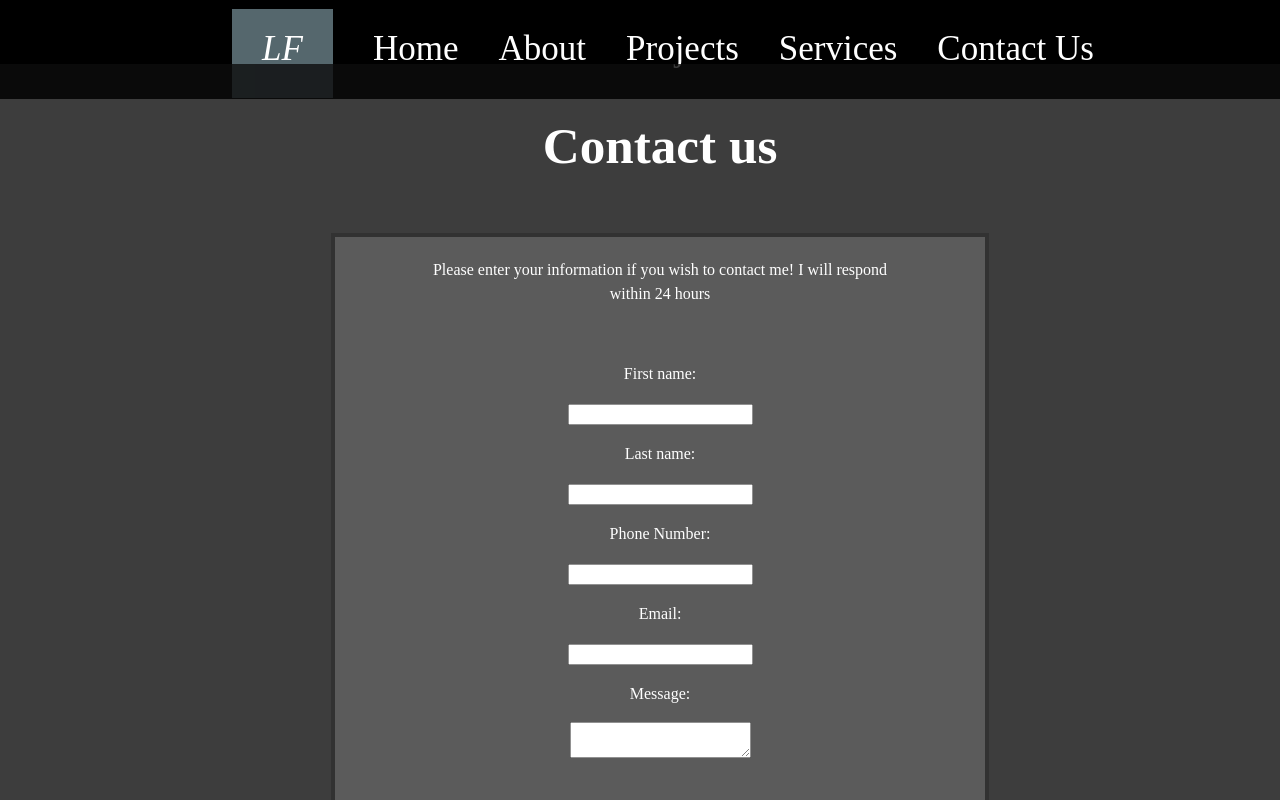
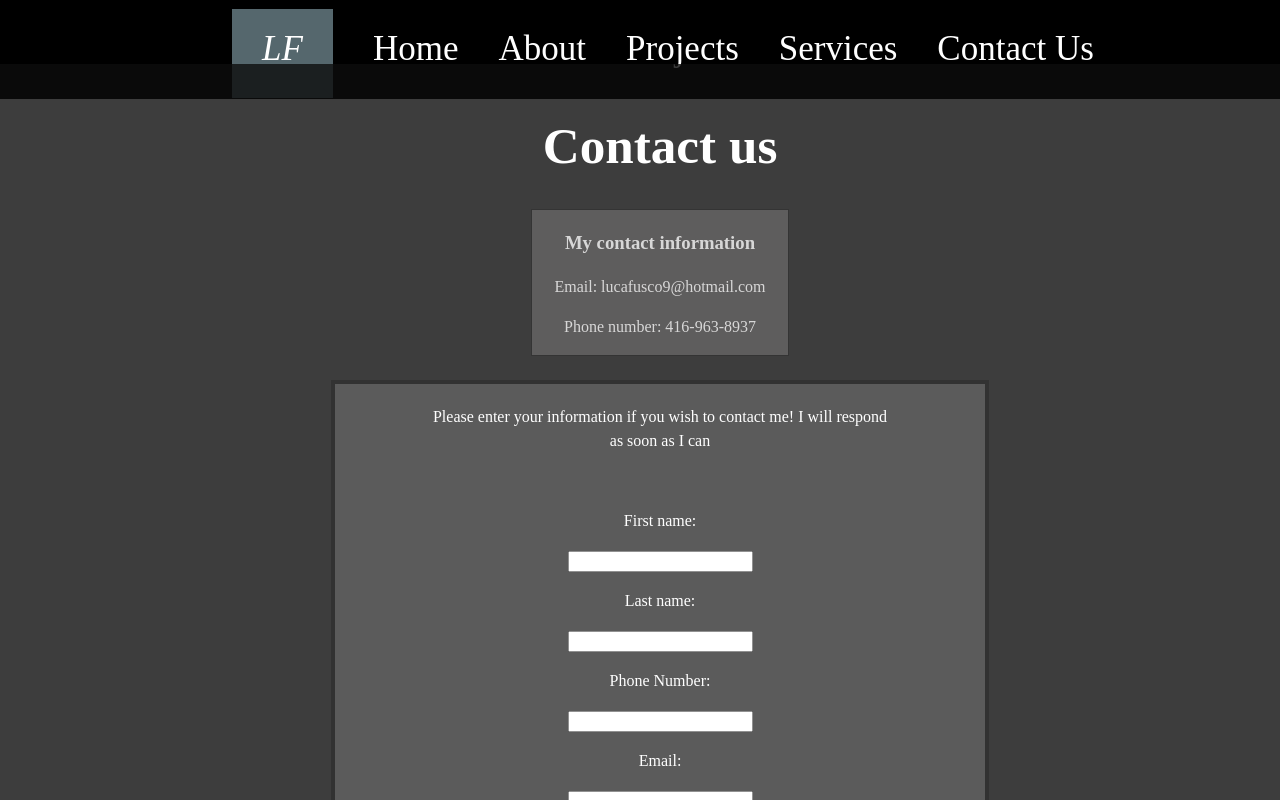
Before and after one commit to LucaFuscoCentennial/portfolio, a React (Vite) app: page /contact in a window 1280 px wide. Shown: the top 800 px of the page. Built offline with nearby package versions, Linux system fonts and the light colour scheme.

Commit message:
Sixth commit. Contact us page completed

```diff
--- a/components/Contact.jsx
+++ b/components/Contact.jsx
@@ -31,12 +31,18 @@ const Contact = () =>{
     }
 
     return(
-        <form className="contclass" onSubmit={() => {confirmation(); navigate()}}>
+  <form className="contclass" onSubmit={() => {confirmation(); navigate()}}>
           <h1>Contact us</h1>
+          <div className="myinfo">
+            <h3>My contact information</h3>
+
+            <p>Email: lucafusco9@hotmail.com</p>
+            <p>Phone number: 416-963-8937</p>
+        </div>
           <br />
           <div className="card1">
           <p>Please enter your information if you wish to contact me! I will respond
-            <br />within 24 hours
+            <br />as soon as I can
           </p>
           <br />
          <p>First name: </p><input type="text" value={fname} onChange={handleFname} required /><br />
@@ -52,6 +58,9 @@ const Contact = () =>{
 
 
         </form>
+
+
+
     );
 };
 
--- a/src/App.css
+++ b/src/App.css
@@ -139,3 +139,13 @@ border-right: 10px solid transparent;
 border-bottom: 10px solid #55676D;
 background-color: #55676D;
 }
+.myinfo{
+  font-family: 'Times New Roman', Times, serif;
+opacity: 80%;
+border: 1px solid black;
+background-color: #423f3f;
+opacity: 80%;
+width: 20%;
+text-align: center;
+margin: auto;
+}
```
